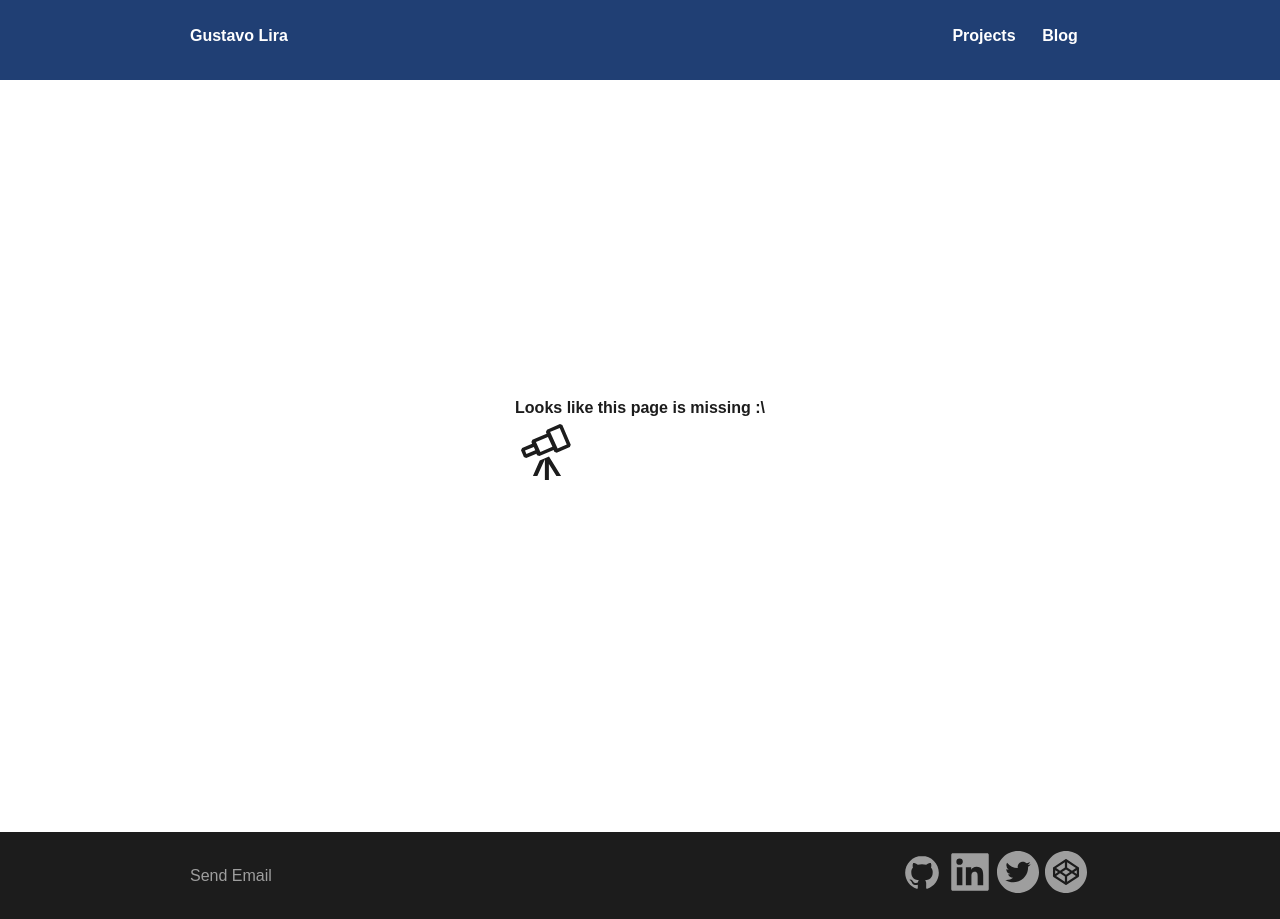
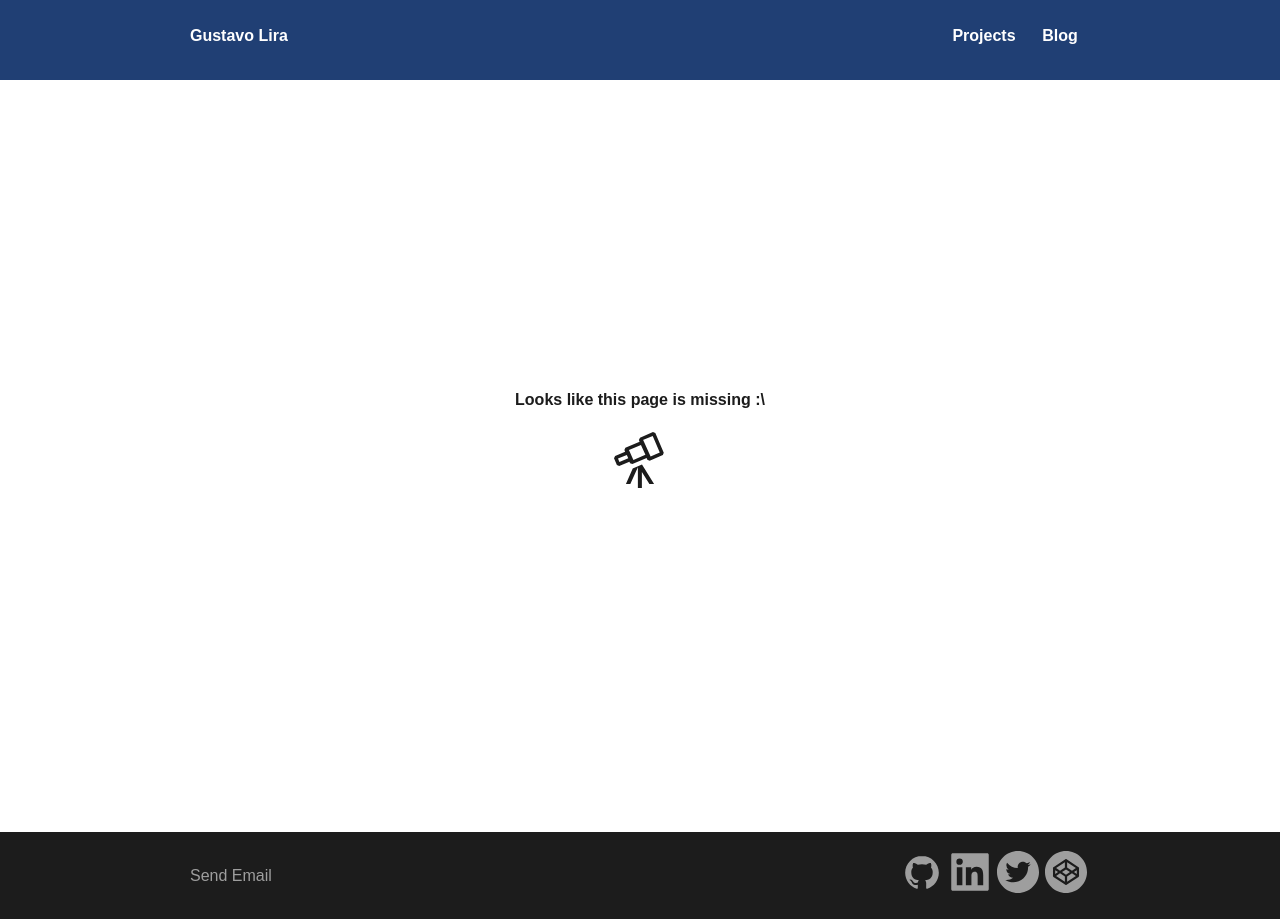
Before and after one commit to GustavoLira-ChE/GustavoLira-ChE.github.io, a React app: page /Blog in a window 1280 px wide. Built offline with nearby package versions, Linux system fonts and the light colour scheme.

Commit message:
style: center icon

```diff
--- a/src/pages/Page404.jsx
+++ b/src/pages/Page404.jsx
@@ -16,6 +16,8 @@ const ErrorPageWrapper = styled.div`
   display: grid;
   place-content: center;
   color: var(--color-black);
+  justify-items: center;
+  gap: 16px;
 `
 const TbError404Styled =  styled(VscTelescope)`
   font-size: 4rem;
```
